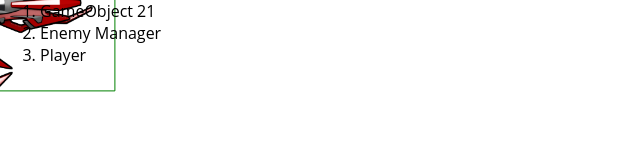
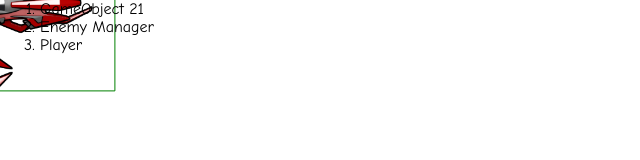
Before and after one commit to Mannilie/web_game_framework, a plain HTML site: page index.html in a window 1280 px wide. Shown: the whole page, without its empty margins (0-640 px from the left). Drawn offline with Linux system fonts and the light colour scheme.

Commit message:
Changed Font to "Comic Sans MS"

```diff
--- a/css/style.css
+++ b/css/style.css
@@ -33,5 +33,5 @@ ul
     top: 0;
     left: 0;
     list-style-type: decimal;
-    font-family: 'Open Sans';
+    font-family: 'Comic Sans MS';
 }
```
